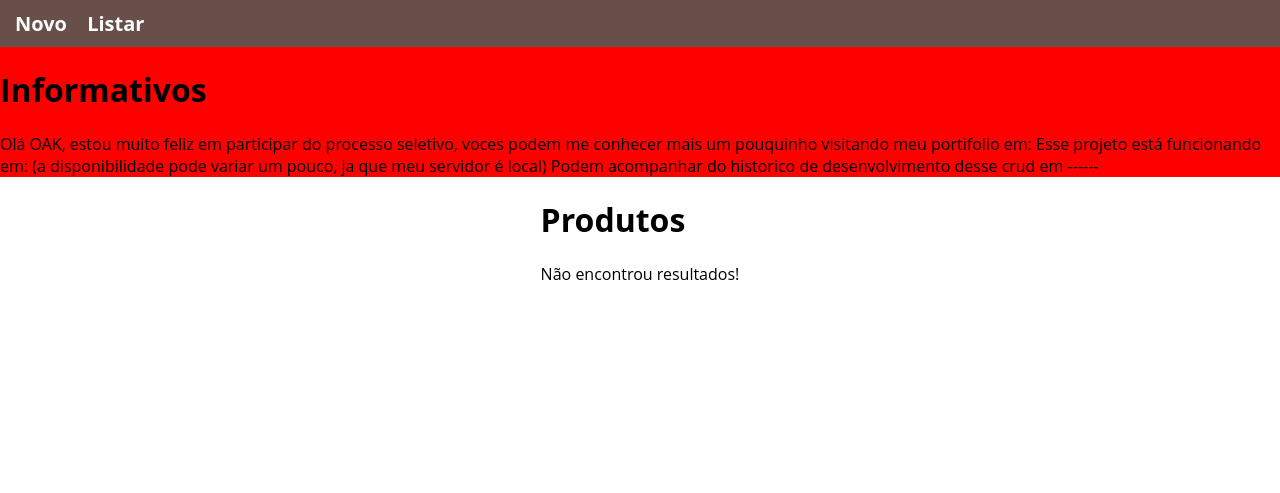
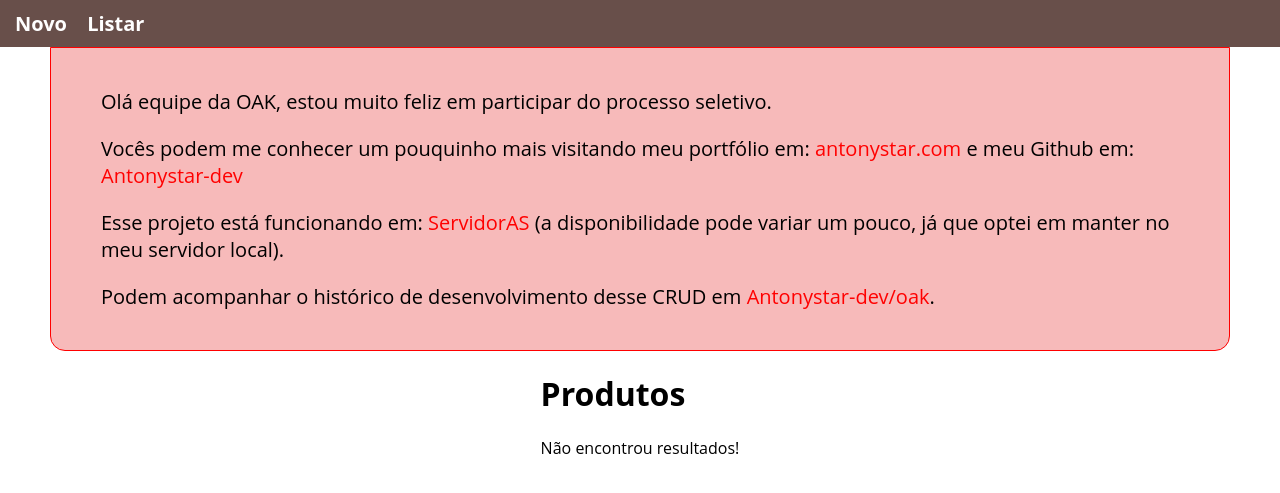
Before and after one commit to antonystar-dev/oak, a PHP site: page / in a window 1280 px wide. Shown: the top 493 px of the page. Run offline with PHP 8.4, Linux system fonts and the light colour scheme; data that the repository does not hold is empty.

Commit message:
termino do css

```diff
--- a/css/style.css
+++ b/css/style.css
@@ -8,7 +8,7 @@ body {
 .div-viewport {
 
     display: flex;
-    flex-wrap: wrap;
+
     align-items: center;
     justify-content: center;
 }
@@ -90,8 +90,20 @@ body {
     background-color: #010202;
 }
 .informativo{
-    background-color: red;
+    background-color: rgb(247, 186, 186);
+    margin-left: 50px;
+    margin-right: 50px;
+    padding:20px;
+    padding-left: 50px;
+    border: 1px solid red;
+    border-radius: 0px 0px 15px 15px;
+    font-size: 20px;
 }
+.link{
+    text-decoration: none;
+    color: red;
+}
+
 .campoNome{
     background-color: #ffffff;
     color: rgb(13, 84, 236);
--- a/index.php
+++ b/index.php
@@ -5,7 +5,6 @@
   <meta charset="UTF-8">
   <meta name="viewport" content="width=device-width, initial-scale=1">
   <title>Oak Tecnologia</title>
-  <!--Bootstrap -->
     <link href="css/style.css" rel="stylesheet">
 </head>
 
@@ -16,14 +15,17 @@
 
     <a href="?page=listar" class="itemMenu">Listar</a>
   </div>
-<div class="div-viewport">
   <div class="informativo">
-        <h1>Informativos</h1>
-        Olá OAK, estou muito feliz em participar do processo seletivo, voces podem me conhecer mais um pouquinho visitando meu portifolio em:
-          Esse projeto está funcionando em: (a disponibilidade pode variar um pouco, ja que meu servidor é local)
-          Podem acompanhar do historico de desenvolvimento desse crud em ------
+
+      <p>Olá equipe da OAK, estou muito feliz em participar do processo seletivo.</p>
+      <p> Vocês podem me conhecer um pouquinho mais visitando meu portfólio em: <a href="https://antonystar.com/" class="link" target="_blank">antonystar.com</a> e meu Github em: <a href="https://github.com/antonystar-dev" class="link" target="_blank">Antonystar-dev</a></p>
+      <p>Esse projeto está funcionando em: <a href="http://dev.antonystar.com/oak/" class="link" target="_blank">ServidorAS</a> (a disponibilidade pode variar um pouco, já que optei em manter no meu servidor local).
+      </p>
+      <p>Podem acompanhar o histórico de desenvolvimento desse CRUD em <a href="https://github.com/antonystar-dev/oak" class="link" target="_blank">Antonystar-dev/oak</a>.</p>
 
     </div>
+  <div class="div-viewport">
+
     <div>
 
       <?php
```
Lines whose indentation alone changed are shown as unchanged.
